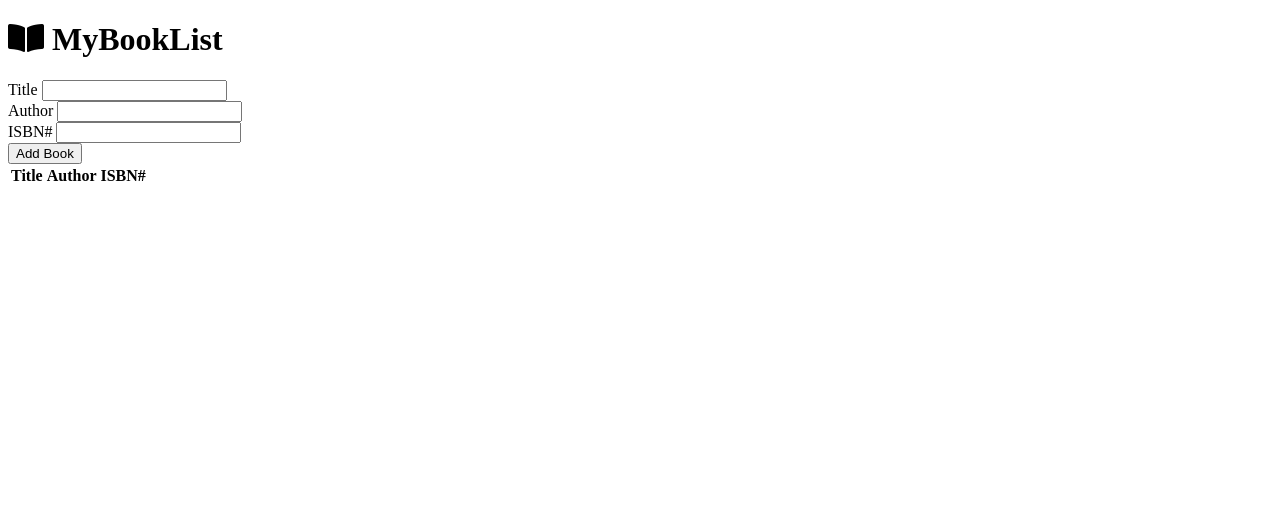
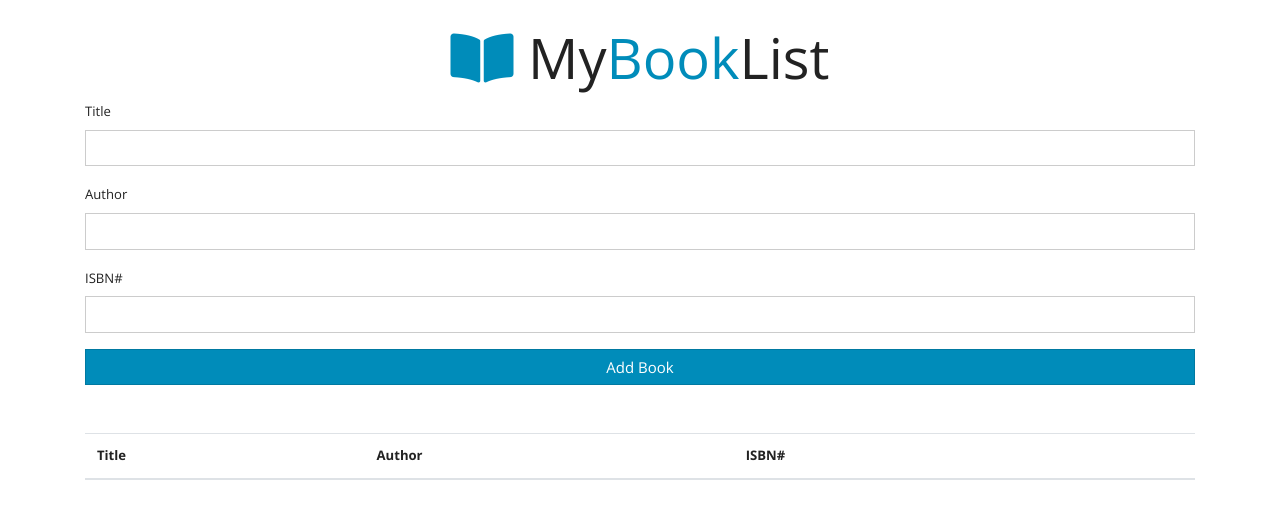
Before and after one commit to shasini92/MyBookList-App, a plain HTML site: page index.html in a window 1280 px wide. Drawn offline with nearby package versions, Linux system fonts and the light colour scheme; files that its build step writes are made by us from their sources; the site is published under a folder, as on GitHub Pages, so addresses that start at the root find nothing.

Commit message:
Changed the stylesheet directory.

```diff
--- a/index.html
+++ b/index.html
@@ -11,7 +11,7 @@
       crossorigin="anonymous"
     />
 
-    <link rel="stylesheet" href="/MyBookList/bootstrap.min.css" />
+    <link rel="stylesheet" href="bootstrap.min.css" />
     <title>MyBookList App</title>
   </head>
   <body>
```
